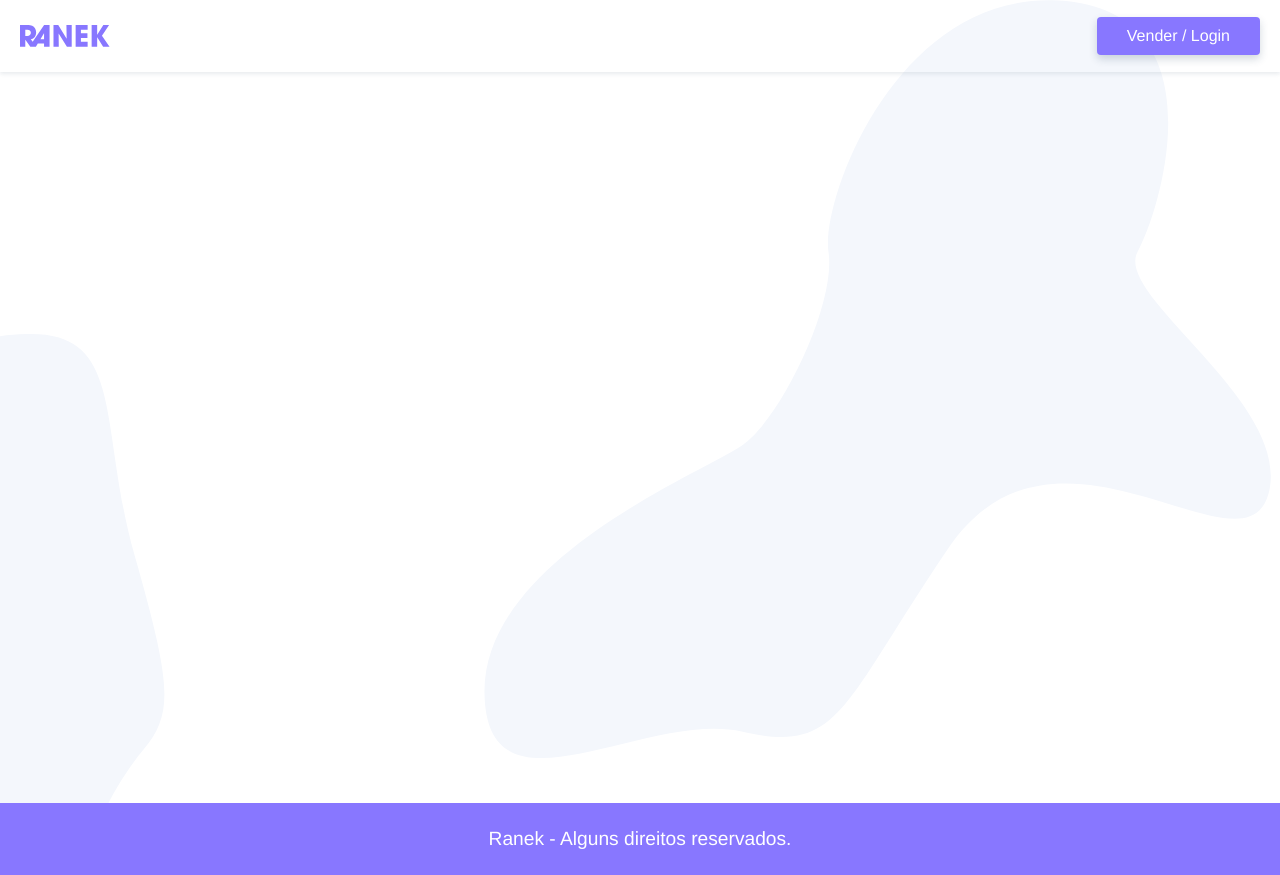
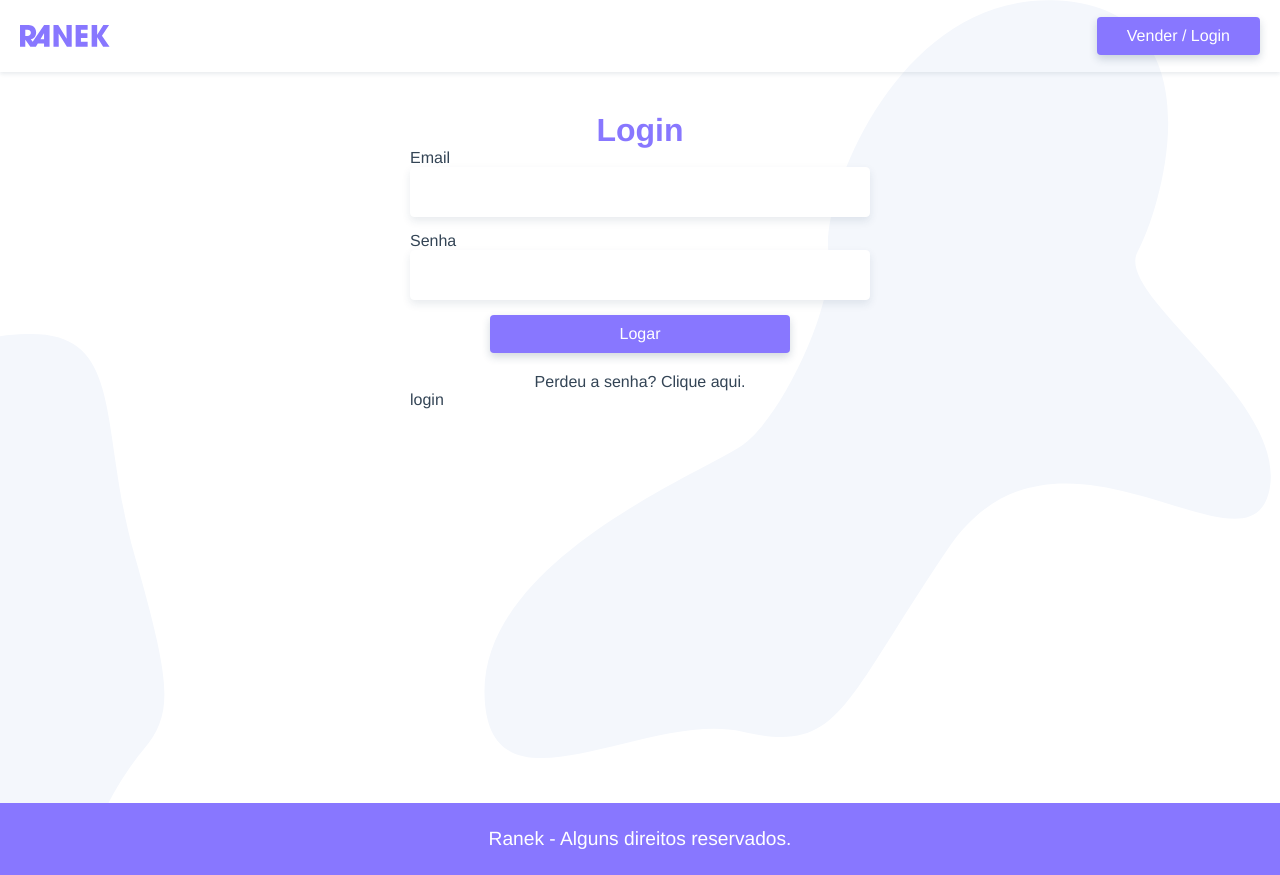
Before and after one commit to vmcustodio/ranek-project, a Vue app: page /login in a window 1280 px wide. Built offline with nearby package versions, Linux system fonts and the light colour scheme.

Commit message:
add login

```diff
--- a/src/App.vue
+++ b/src/App.vue
@@ -2,7 +2,9 @@
   <div id="app">
     <TheHeader/>
     <main id="main">
-      <router-view/>
+      <transition mode="out-in">
+        <router-view/>
+      </transition>
     </main>
     <TheFooter/>
   </div>
--- /dev/null
+++ b/src/components/LoginCriar.vue
@@ -0,0 +1,13 @@
+<template>
+  <p>login</p>
+</template>
+
+<script>
+export default {
+  name: "LoginCriar"
+}
+</script>
+
+<style>
+
+</style>
--- a/src/router/index.js
+++ b/src/router/index.js
@@ -2,6 +2,7 @@
 import VueRouter from 'vue-router'
 import HomeView from '../views/HomeView.vue'
 import ProdutoView from "../views/ProdutoView.vue"
+import LoginView from "../views/LoginView.vue"
 
 Vue.use(VueRouter)
 
@@ -20,6 +21,11 @@
       component: ProdutoView,
       props: true
     },
+    {
+      path: "/login",
+      name: "login",
+      component: LoginView
+    },
   ],
   scrollBehavior() {
     return window.scrollTo({ top: 0, behavior: "smooth" });
--- /dev/null
+++ b/src/views/LoginView.vue
@@ -0,0 +1,75 @@
+<template>
+  <section class="login">
+    <h1>Login</h1>
+    <form>
+      <label for="email">Email</label>
+      <input type="email" name="email" id="email" v-model="login.email">
+      <label for="senha">Senha</label>
+      <input type="password" name="senha" id="senha" v-model="login.senha">
+      <button class="btn" @click.prevent="logar">Logar</button>
+    </form>
+    <p class="perdeu">
+      <a href="/" target="_blank">Perdeu a senha? Clique aqui.</a>
+    </p>
+    <LoginCriar/>
+  </section>
+</template>
+
+<script>
+import LoginCriar from "@/components/LoginCriar.vue"
+export default {
+  name: "LoginView",
+  components: {
+    LoginCriar
+  },
+  data() {
+    return {
+      login: {
+        email: "",
+        senha: ""
+      }
+    }
+  },
+  methods: {
+    logar() {
+
+    }
+  }
+}
+</script>
+
+<style scoped>
+.login {
+  max-width: 500px;
+  margin: 0 auto;
+  padding: 0 20px;
+}
+
+h1 {
+  text-align: center;
+  font-size: 2rem;
+  margin-top: 40px;
+  color: #87f;
+}
+
+form {
+  display: grid;
+}
+
+.btn {
+  width: 100%;
+  max-width: 300px;
+  margin-left: auto;
+  margin-right: auto;
+}
+
+.perdeu {
+  text-align: center;
+  margin: 20px auto 0 auto;
+}
+
+.perdeu a:hover {
+  color: #87f;
+  text-decoration: underline;
+}
+</style>
```
